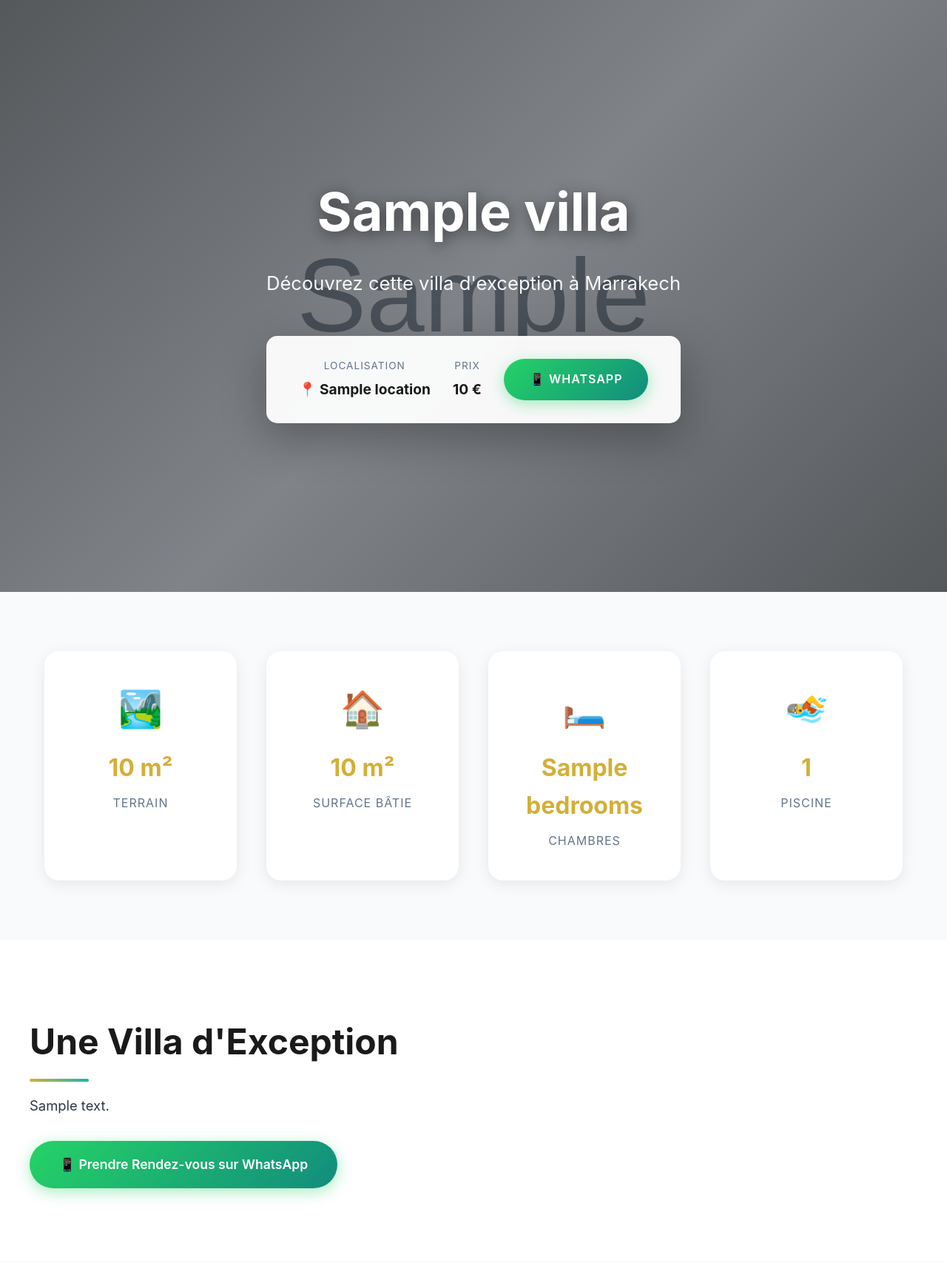
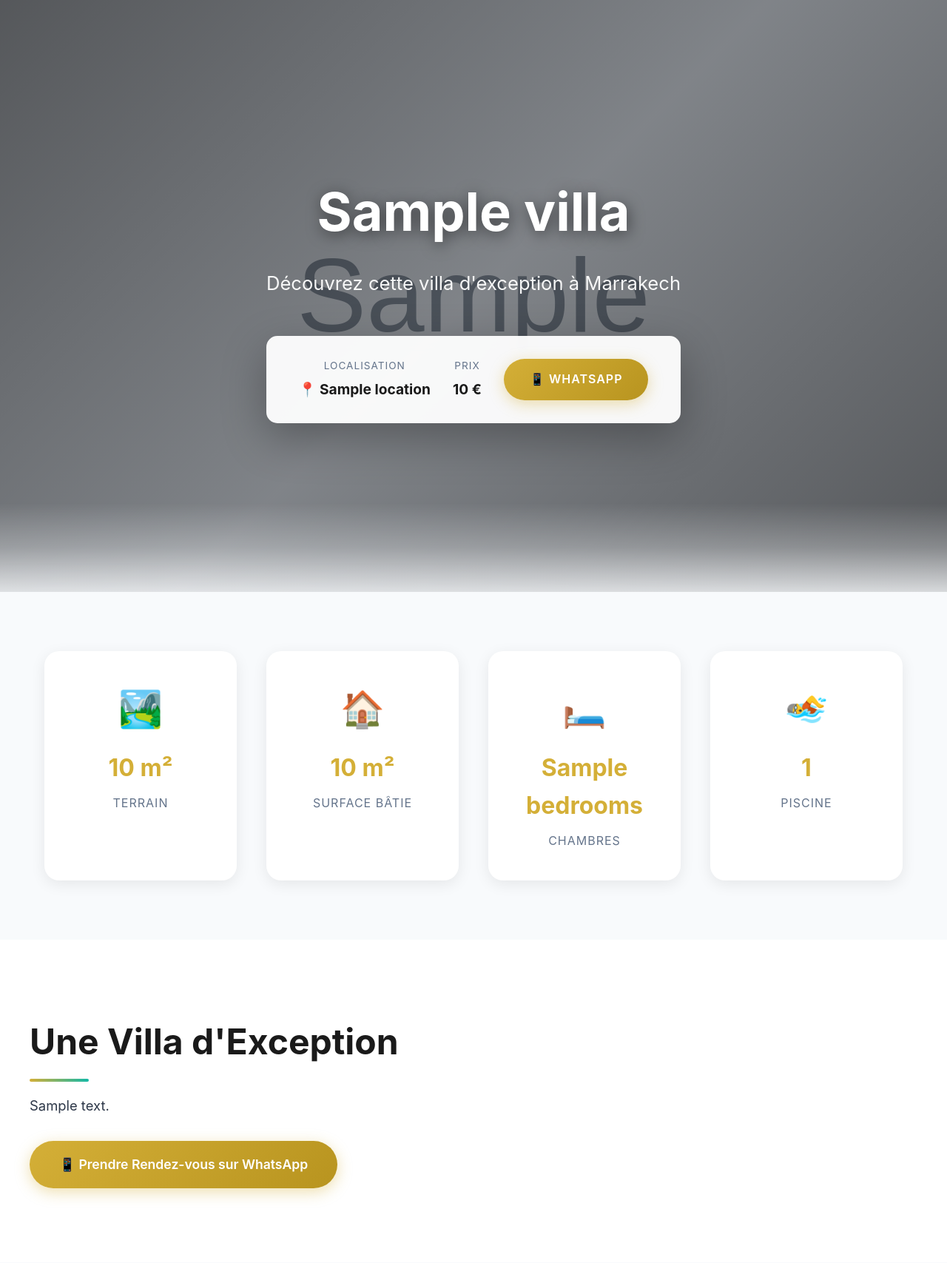
Before and after one commit to moa-digitalagency/VillaVendreMarrakech, a Python web app: template templates/index.html in a window 1280 px wide. Shown: the top 1707 px of the page at 74% size. Run offline with Jinja, Linux system fonts and the light colour scheme; the template is opened without the code that fills it: most values are stand-ins (such as "Sample title", 1, 10 or a date in 2020); grey boxes marked "Sample" are stand-in pictures.

Commit message:
Update website visuals and button styles for enhanced appeal
Adjusted button colors to gold, modified image layouts for villa details, and implemented gradient transitions between sections.

Replit-Commit-Author: Agent
Replit-Commit-Session-Id: eef467e4-de29-4c9c-befc-ca1fce89f87e
Replit-Commit-Checkpoint-Type: full_checkpoint
Replit-Commit-Screenshot-Url: https://storage.googleapis.com/screenshot-production-us-central1/388c1f97-0d5d-439d-8f54-967ec98ea296/eef467e4-de29-4c9c-befc-ca1fce89f87e/G4jHTKE

```diff
--- a/static/css/style.css
+++ b/static/css/style.css
@@ -109,6 +109,18 @@ body {
     opacity: 0.95;
 }
 
+/* Dégradé de transition hero vers stats */
+.hero-gradient-transition {
+    position: absolute;
+    bottom: 0;
+    left: 0;
+    width: 100%;
+    height: 120px;
+    background: linear-gradient(to bottom, transparent, rgba(248, 250, 252, 0.3), rgba(248, 250, 252, 0.8));
+    z-index: 2;
+    pointer-events: none;
+}
+
 /* Hero Search Bar */
 .hero-search-bar {
     background: rgba(255, 255, 255, 0.95);
@@ -143,7 +155,7 @@ body {
 }
 
 .btn-search {
-    background: linear-gradient(135deg, #25D366, #128C7E);
+    background: linear-gradient(135deg, var(--gold), var(--gold-dark));
     color: white;
     padding: 15px 35px;
     border-radius: 50px;
@@ -151,14 +163,14 @@ body {
     font-weight: 600;
     font-size: 1rem;
     transition: all 0.3s ease;
-    box-shadow: 0 5px 20px rgba(37, 211, 102, 0.4);
+    box-shadow: 0 5px 20px rgba(212, 175, 55, 0.4);
     text-transform: uppercase;
     letter-spacing: 1px;
 }
 
 .btn-search:hover {
     transform: translateY(-2px);
-    box-shadow: 0 8px 30px rgba(37, 211, 102, 0.6);
+    box-shadow: 0 8px 30px rgba(212, 175, 55, 0.6);
 }
 
 /* Quick Stats */
@@ -249,45 +261,54 @@ body {
 .btn-description {
     display: inline-block;
     padding: 18px 40px;
-    background: linear-gradient(135deg, #25D366, #128C7E);
+    background: linear-gradient(135deg, var(--gold), var(--gold-dark));
     color: white;
     text-decoration: none;
     border-radius: 50px;
     font-weight: 600;
     font-size: 1.1rem;
     transition: all 0.3s ease;
-    box-shadow: 0 5px 20px rgba(37, 211, 102, 0.4);
+    box-shadow: 0 5px 20px rgba(212, 175, 55, 0.4);
 }
 
 .btn-description:hover {
     transform: translateY(-3px);
-    box-shadow: 0 8px 30px rgba(37, 211, 102, 0.6);
+    box-shadow: 0 8px 30px rgba(212, 175, 55, 0.6);
 }
 
-.image-block-double {
+/* Triple Image Block (1 grande + 2 petites) */
+.image-block-triple {
     display: grid;
     grid-template-columns: 1fr 1fr;
-    gap: 20px;
+    grid-template-rows: auto auto;
+    gap: 15px;
 }
 
-.double-img-main {
+.triple-img-main {
     grid-column: 1 / -1;
     border-radius: 20px;
     overflow: hidden;
     box-shadow: 0 20px 60px rgba(0, 0, 0, 0.15);
+    aspect-ratio: 16/9;
 }
 
-.double-img-small {
+.triple-img-small {
     border-radius: 15px;
     overflow: hidden;
     box-shadow: 0 10px 30px rgba(0, 0, 0, 0.15);
+    aspect-ratio: 4/3;
 }
 
-.image-block-double img {
+.image-block-triple img {
     width: 100%;
     height: 100%;
     object-fit: cover;
     display: block;
+    transition: transform 0.3s ease;
+}
+
+.image-block-triple img:hover {
+    transform: scale(1.05);
 }
 
 /* Section Pourquoi Choisir */
@@ -365,10 +386,12 @@ body {
     line-height: 1.7;
 }
 
-/* Features sans Parallax */
+/* Features avec Background Image et Opacité */
 .features-parallax {
     padding: 100px 20px;
-    background: linear-gradient(135deg, var(--dark), #2d3748);
+    background-size: cover;
+    background-position: center;
+    background-attachment: fixed;
     position: relative;
 }
 
@@ -378,6 +401,7 @@ body {
     left: 0;
     width: 100%;
     height: 100%;
+    background: rgba(0, 0, 0, 0.8);
     z-index: 1;
 }
 
@@ -491,10 +515,11 @@ body {
     font-size: 3rem;
 }
 
-/* Contact Modern */
+/* Contact Modern avec Background Image et Opacité */
 .contact-modern {
     padding: 120px 20px;
-    background: linear-gradient(135deg, var(--dark), #2d3748);
+    background-size: cover;
+    background-position: center;
     position: relative;
 }
 
@@ -504,6 +529,7 @@ body {
     left: 0;
     width: 100%;
     height: 100%;
+    background: rgba(0, 0, 0, 0.8);
     z-index: 1;
 }
 
@@ -597,19 +623,19 @@ body {
 .btn-contact-large {
     display: inline-block;
     padding: 20px 50px;
-    background: linear-gradient(135deg, #25D366, #128C7E);
+    background: linear-gradient(135deg, var(--gold), var(--gold-dark));
     color: white;
     text-decoration: none;
     border-radius: 50px;
     font-size: 1.2rem;
     font-weight: 700;
     transition: all 0.3s ease;
-    box-shadow: 0 10px 30px rgba(37, 211, 102, 0.4);
+    box-shadow: 0 10px 30px rgba(212, 175, 55, 0.4);
 }
 
 .btn-contact-large:hover {
     transform: translateY(-3px);
-    box-shadow: 0 15px 40px rgba(37, 211, 102, 0.6);
+    box-shadow: 0 15px 40px rgba(212, 175, 55, 0.6);
 }
 
 /* Lightbox */
@@ -763,8 +789,12 @@ body {
         padding: 40px 30px;
     }
 
-    .image-block-double {
+    .image-block-triple {
         grid-template-columns: 1fr;
+    }
+
+    .triple-img-main {
+        grid-column: 1;
     }
 }
 
--- a/templates/index.html
+++ b/templates/index.html
@@ -39,6 +39,8 @@
                 </a>
             </div>
         </div>
+        <!-- Dégradé de transition vers stats -->
+        <div class="hero-gradient-transition"></div>
     </section>
 
     <!-- Quick Stats -->
@@ -77,7 +79,7 @@
         </div>
     </section>
 
-    <!-- Description -->
+    <!-- Description avec 3 Images -->
     {% if villa.description %}
     <section class="content-image-section">
         <div class="container-wide">
@@ -94,15 +96,20 @@
                         📱 Prendre Rendez-vous sur WhatsApp
                     </a>
                 </div>
-                <div class="image-block-double">
+                <div class="image-block-triple">
                     {% if villa.get_images_list()|length > 3 %}
-                    <div class="double-img-main">
+                    <div class="triple-img-main">
                         <img src="/static/uploads/{{ villa.get_images_list()[3] }}" alt="Villa principale">
                     </div>
                     {% endif %}
                     {% if villa.get_images_list()|length > 4 %}
-                    <div class="double-img-small">
-                        <img src="/static/uploads/{{ villa.get_images_list()[4] }}" alt="Villa détail">
+                    <div class="triple-img-small">
+                        <img src="/static/uploads/{{ villa.get_images_list()[4] }}" alt="Villa détail 1">
+                    </div>
+                    {% endif %}
+                    {% if villa.get_images_list()|length > 5 %}
+                    <div class="triple-img-small">
+                        <img src="/static/uploads/{{ villa.get_images_list()[5] }}" alt="Villa détail 2">
                     </div>
                     {% endif %}
                 </div>
@@ -140,9 +147,9 @@
         </div>
     </section>
 
-    <!-- Features avec Background Parallax -->
+    <!-- Features avec Background Image -->
     {% if villa.features %}
-    <section class="features-parallax">
+    <section class="features-parallax" {% if villa.get_images_list()|length > 6 %}style="background-image: url('/static/uploads/{{ villa.get_images_list()[6] }}')"{% endif %}>
         <div class="parallax-overlay"></div>
         <div class="container">
             <h2 class="section-title-center white">Caractéristiques Principales</h2>
@@ -190,12 +197,12 @@
     {% endif %}
 
     <!-- Galerie Photos Complète -->
-    {% if villa.get_images_list()|length > 5 %}
+    {% if villa.get_images_list()|length > 6 %}
     <section class="gallery-modern">
         <div class="container">
             <h2 class="section-title-center">Galerie Photos</h2>
             <div class="gallery-masonry">
-                {% for img in villa.get_images_list()[5:] %}
+                {% for img in villa.get_images_list()[6:] %}
                 <div class="gallery-item-modern">
                     <img src="/static/uploads/{{ img }}" alt="Photo {{ loop.index }}">
                     <div class="gallery-hover">
@@ -208,8 +215,8 @@
     </section>
     {% endif %}
 
-    <!-- Contact Section -->
-    <section class="contact-modern" id="contact">
+    <!-- Contact Section avec Background Image -->
+    <section class="contact-modern" id="contact" {% if villa.get_images_list()|length > 7 %}style="background-image: url('/static/uploads/{{ villa.get_images_list()[7] }}')"{% endif %}>
         <div class="contact-overlay"></div>
         <div class="container">
             <div class="contact-box">
```
Also changed, not shown: attached_assets/image_1761057296310.png (added), attached_assets/image_1761057334057.png (added).
